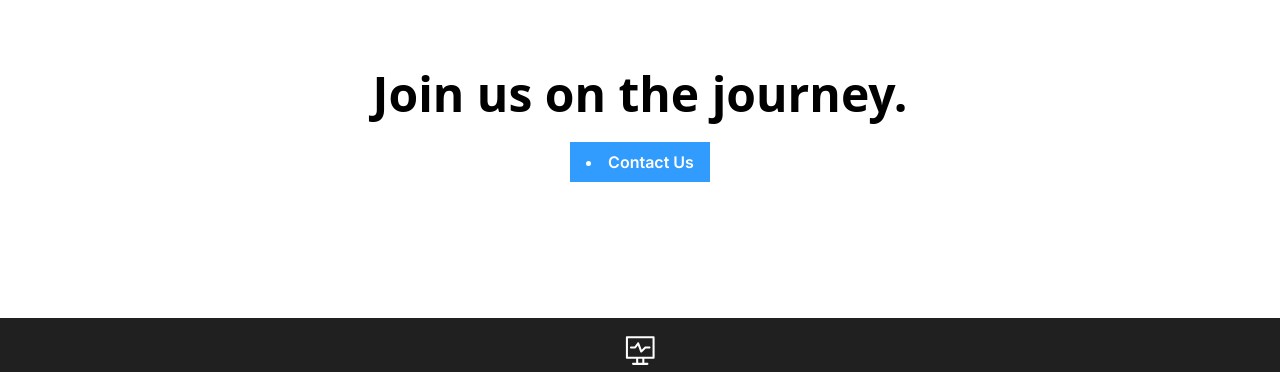
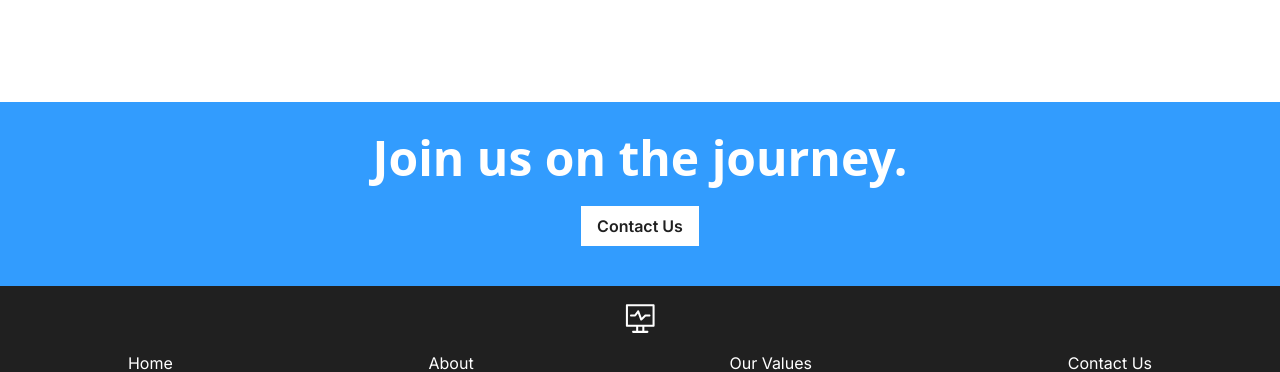
Before and after one commit to sydneyYYC/symbiotic-ai-assignment, a SvelteKit app: page / in a window 1280 px wide. Shown: the part 1911-2283 px from the top of the page. Built offline with nearby package versions, Linux system fonts and the light colour scheme; a web font is replaced by a local one.

Commit message:
added bottom text as banner , added alternative color white contact us button as ContactButtonWhite in lib folder

```diff
--- a/src/lib/ContactButton.svelte
+++ b/src/lib/ContactButton.svelte
@@ -1,2 +1,2 @@
 
-<a href="/contact" class="max-w-max"><li class=" text-sm md:text-base max-w-max font-inter mx-4 my-2 bg-blue text-white px-4 py-2 font-semibold hover:bg-darkblue">Contact Us</li></a>
+<a href="/contact" class="max-w-max"><button class=" text-sm md:text-base max-w-max font-inter mx-4 my-2 bg-blue text-white px-4 py-2 font-semibold hover:bg-darkblue">Contact Us</button></a>
--- /dev/null
+++ b/src/lib/ContactButtonWhite.svelte
@@ -0,0 +1 @@
+<a href="/contact" class="max-w-max"><button class=" text-sm md:text-base max-w-max font-inter mx-4 my-2 bg-white text-black px-4 py-2 font-semibold hover:bg-darkblue hover:text-white">Contact Us</button></a>
--- a/src/routes/+page.svelte
+++ b/src/routes/+page.svelte
@@ -1,5 +1,6 @@
 <script>
 	import ContactButton from "../lib/ContactButton.svelte";
+	import ContactButtonWhite from "../lib/ContactButtonWhite.svelte";
 
 
 </script>
@@ -91,8 +92,11 @@
 			</div>
 		</div>
 	</section>
-	<section class="flex flex-col items-center my-[6rem] md:my-[8rem] min-w-screen">
-		<h3 class=" text-3xl font-bold md:text-5xl mb-4">Join us on the journey.</h3>
-		<ContactButton />
-	</section>
 </main>
+<!-- end banner -->
+<section class="flex flex-col items-center mt-[6rem] md:mt-[8rem] min-w-screen bg-blue">
+	<h3 class=" text-3xl font-bold md:text-5xl mb-4 text-white pt-8">Join us on the journey.</h3>
+	<div class="pb-8">
+		<ContactButtonWhite />
+	</div>
+</section>
```
